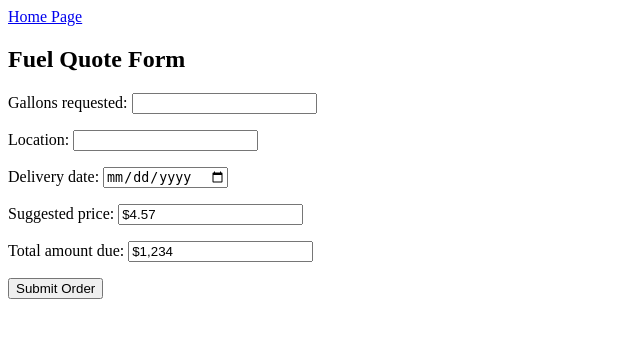
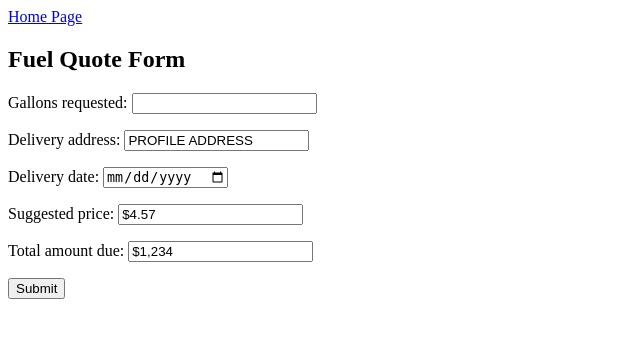
Before and after one commit to DylanL826/COSC-4353-Team-11, a Django app: page /buy/ in a window 1280 px wide. Shown: the top 338 px of the page, without its empty margins (0-640 px from the left). Run offline with Django 4.2, Linux system fonts and the light colour scheme; the visitor is signed in with stand-in values (Sample User, id 1).

Commit message:
Validation and model changes

```diff
--- a/sd_app/forms.py
+++ b/sd_app/forms.py
@@ -32,5 +32,5 @@ class ProfileForm(forms.ModelForm):
 class BuyForm(forms.ModelForm):
     class Meta:
         model = Transaction
-        fields = ('gallons_requested', 'location', 'delivery_date', 'suggested_price', 'total_amount_due')
+        fields = ('gallons_requested', 'delivery_address', 'delivery_date', 'suggested_price', 'total_amount_due')
         widgets = {'delivery_date': DateInput()}
--- a/sd_app/models.py
+++ b/sd_app/models.py
@@ -3,6 +3,7 @@ from django.conf import settings
 from django.contrib.auth.models import User
 from django.db.models.signals import post_save
 from django.dispatch import receiver
+from django.core.validators import MinLengthValidator
 import datetime
 
 
@@ -13,7 +14,7 @@ class Transaction(models.Model):
     # Amount being purchased
     gallons_requested = models.FloatField()
     # Location where transaction occurred, true if in state, false if out of state.
-    location = models.CharField(max_length=100)
+    delivery_address = models.CharField(max_length=35, default='PROFILE ADDRESS')
     # Date and time of desired delivery
     delivery_date = models.CharField(max_length=15)
     # User who made the transaction
@@ -22,7 +23,7 @@ class Transaction(models.Model):
     user = models.ForeignKey(User, on_delete=models.CASCADE)
 
     def __str__(self):
-        return "Gallons requested: " + str(self.gallons_requested) + " gal. Location: " + str(self.location) + ". Delivery Date: " + str(self.delivery_date) + ". Suggested price: " + str(self.suggested_price) + ". Total amount due: " + str(self.total_amount_due)
+        return "Gallons requested: " + str(self.gallons_requested) + " gal. Delivery Address: " + str(self.delivery_address) + ". Delivery Date: " + str(self.delivery_date) + ". Suggested price: " + str(self.suggested_price) + ". Total amount due: " + str(self.total_amount_due)
 
 STATE_CHOICES = (
     ('al','AL'),
@@ -84,7 +85,7 @@ class UserProfile(models.Model):
     address_2 = models.CharField(max_length=100, blank=True)
     city = models.CharField(max_length=100)
     state = models.CharField(max_length=2, choices=STATE_CHOICES)
-    zipcode = models.CharField(max_length=5)
+    zipcode = models.CharField(max_length=9, validators=[MinLengthValidator(5)])
 
 @receiver(post_save, sender=User)
 def create_user_profile(sender, instance, created, **kwargs):
--- a/sd_app/templates/sd_app/buy.html
+++ b/sd_app/templates/sd_app/buy.html
@@ -6,7 +6,7 @@
         <form method="POST" action="{% url 'sd_app:buy' %}">
             {% csrf_token %}
             {{ buy_form.as_p }}
-            <button type="submit">Submit Order</button>
+            <button type="submit">Submit</button>
 
         </form>
     </body>
```
Also changed, not shown: sd_app/migrations/0019_alter_userprofile_zipcode.py (added), sd_app/migrations/0020_alter_userprofile_zipcode.py (added), sd_app/migrations/0021_auto_20220710_1606.py (added), sd_app/migrations/0022_alter_transaction_delivery_address.py (added), sd_app/migrations/0023_alter_transaction_delivery_address.py (added).
